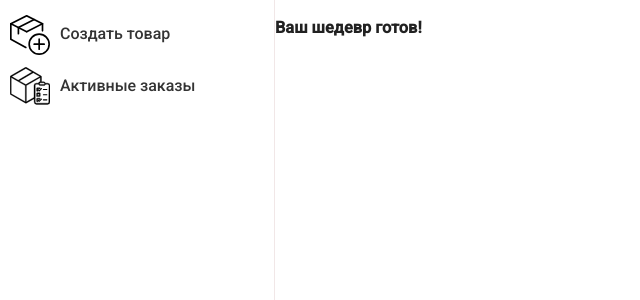
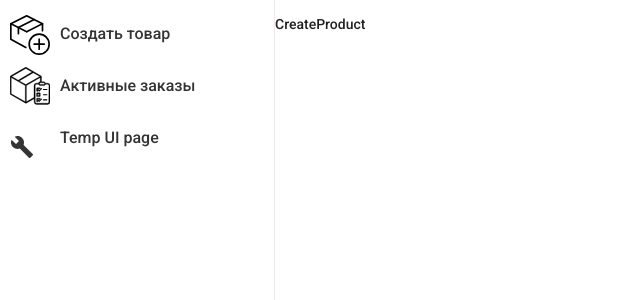
Before and after one commit to bags2on/admin, a React (Create React App) app: page /create-product in a window 1280 px wide. Shown: the top 300 px of the page, without its empty margins (0-640 px from the left). Built offline with nearby package versions, Linux system fonts and the light colour scheme.

Commit message:
create product route

```diff
--- a/src/App.tsx
+++ b/src/App.tsx
@@ -4,13 +4,15 @@ import routes from './utils/routeNames'
 import { Switch, Route } from 'react-router-dom'
 
 const UI = lazy(() => import('./pages/UI'))
+const CreateProduct = lazy(() => import('./pages/CreateProduct'))
 
 const App: React.FC = () => {
   return (
     <Suspense fallback={<p>Loading!</p>}>
       <AppLayout>
         <Switch>
-          <Route path={routes.catalog} component={UI} />
+          <Route exact path={routes.ui} component={UI} />
+          <Route path={routes.createProduct} component={CreateProduct} />
         </Switch>
       </AppLayout>
     </Suspense>
--- a/src/components/SideBar/NavList/NavList.tsx
+++ b/src/components/SideBar/NavList/NavList.tsx
@@ -1,8 +1,9 @@
 import React from 'react'
 import List from '@material-ui/core/List'
-import SvgIcon from '@material-ui/core/Icon'
+import Icon from '@material-ui/core/Icon'
 import ListItem from '@material-ui/core/ListItem'
 import Typography from '@material-ui/core/Typography'
+import BuildIcon from '@material-ui/icons/Build'
 import { NavLink } from 'react-router-dom'
 import { ReactComponent as CreateProductIcon } from '../../../asset/svg/new_product.svg'
 import { ReactComponent as ActiveOrdersIcon } from '../../../asset/svg/ready_orders.svg'
@@ -40,6 +41,11 @@ const navItems = [
     text: 'Активные заказы',
     icon: ActiveOrdersIcon,
     path: routeNames.activeOrders
+  },
+  {
+    text: 'Temp UI page',
+    icon: BuildIcon,
+    path: routeNames.ui
   }
 ]
 
@@ -52,9 +58,9 @@ const NavList: React.FC = () => {
         {navItems.map((item) => (
           <ListItem key={item.text} component="li" className={classes.drawerItem}>
             <NavLink to={item.path} className={classes.linkWrapper}>
-              <SvgIcon className={classes.icon}>
+              <Icon className={classes.icon}>
                 <item.icon />
-              </SvgIcon>
+              </Icon>
               <Typography>{item.text}</Typography>
             </NavLink>
           </ListItem>
--- a/src/index.tsx
+++ b/src/index.tsx
@@ -4,7 +4,6 @@ import { ThemeProvider, CssBaseline } from '@material-ui/core'
 import { Router } from 'react-router-dom'
 import theme from './utils/theme'
 import history from './utils/history'
-
 import App from './App'
 // import reportWebVitals from './reportWebVitals'
 
--- /dev/null
+++ b/src/pages/CreateProduct/CreateProduct.tsx
@@ -0,0 +1,11 @@
+import React from 'react'
+
+const CreateProduct: React.FC = () => {
+  return (
+    <div>
+      <p>CreateProduct</p>
+    </div>
+  )
+}
+
+export default CreateProduct
--- /dev/null
+++ b/src/pages/CreateProduct/index.ts
@@ -0,0 +1 @@
+export { default } from './CreateProduct'
--- a/src/pages/UI/index.ts
+++ b/src/pages/UI/index.ts
@@ -1 +1 @@
-export { default } from './ui'
+export { default } from './UI'
```
